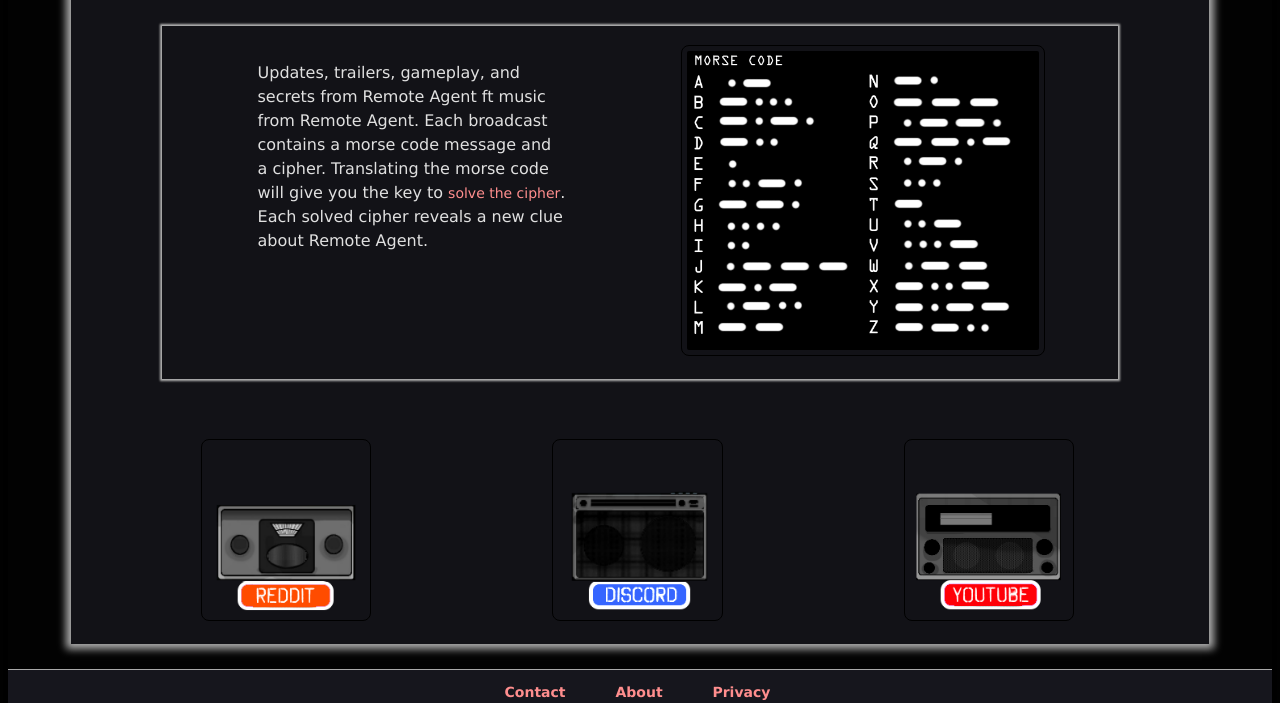
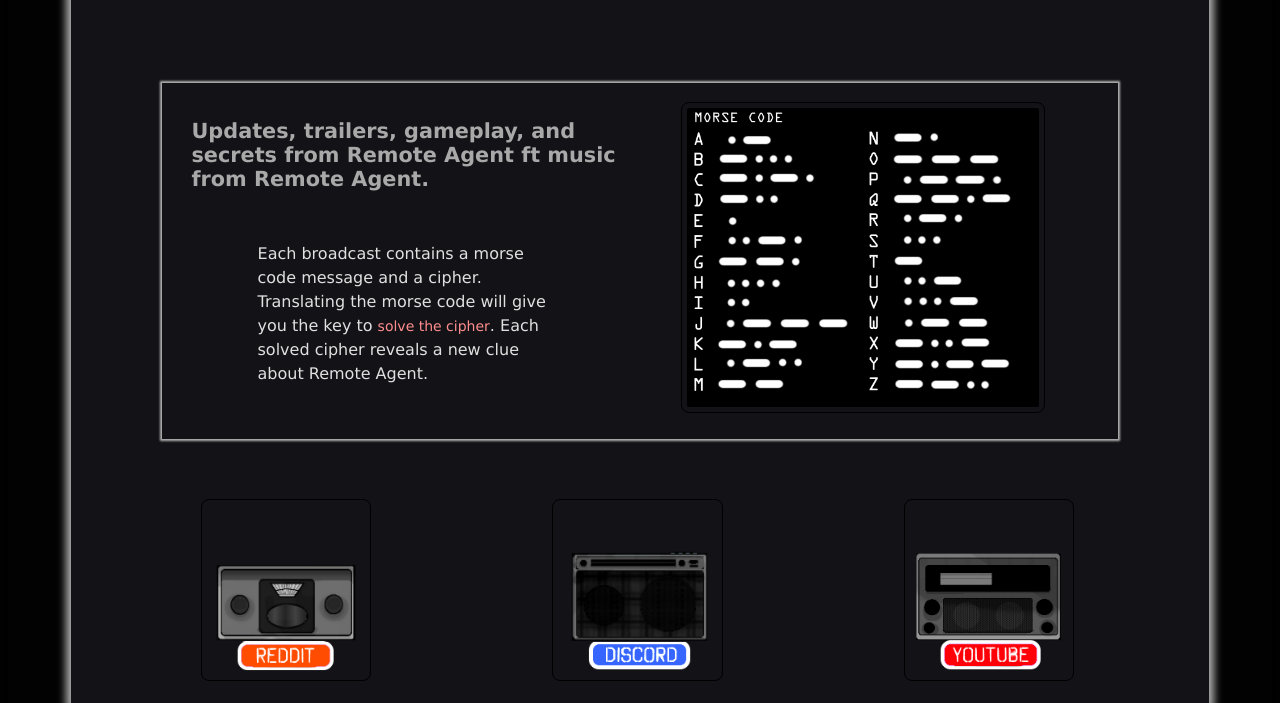
Before and after one commit to Madsir/madsirstudio.github.io, a Jekyll site: the page built from remoteagent/index.html, in a window 1280 px wide and 900 px high, scrolled down 2787 px, cut to the strip 197-900 px from the top of the window. Built offline with Jekyll 4.4.1, drawn with Linux system fonts in a browser that asks for light colours.

Commit message:
Update index.html

```diff
--- a/remoteagent/index.html
+++ b/remoteagent/index.html
@@ -101,7 +101,6 @@
 	   <br>
 			</div>
 			<br>
- <div class="around">
 		   <br>
 	<div class="row">
 		<div class="col">
@@ -129,7 +128,6 @@
 			<a href="/Assets/logmill.png"><img src="/Assets/logmill.png" alt="logmill" style="width:80%"></a>
 		</div>
 	</div>
-</div>
 	   <br>
 	   <br>
 			<iframe frameborder="0" src="https://itch.io/embed/507554?border_width=3&amp;bg_color=0f0b18&amp;fg_color=dbdbdb&amp;link_color=33bfff&amp;border_color=514c55" width="556" height="171"><a href="https://madsirstudio.itch.io/remote-agent-demo">Remote Agent | Demo by Madsir Studio</a></iframe>
@@ -153,7 +151,7 @@
 		<br>
 	<div class="row">
 		  		<div class="col">
-			<p>Updates, trailers, gameplay, and secrets from Remote Agent ft music from Remote Agent. Each broadcast contains a morse code message and a cipher. Translating the morse code will give you the key to <a href="https://www.boxentriq.com/code-breaking/vigenere-cipher">solve the cipher</a>. Each solved cipher reveals a new clue about Remote Agent.</p>
+					<h2>Updates, trailers, gameplay, and secrets from Remote Agent ft music from Remote Agent.</h2><br> <p>Each broadcast contains a morse code message and a cipher. Translating the morse code will give you the key to <a href="https://www.boxentriq.com/code-breaking/vigenere-cipher">solve the cipher</a>. Each solved cipher reveals a new clue about Remote Agent.</p>
 			<br>
 		</div>
 		<div class="col">
```
